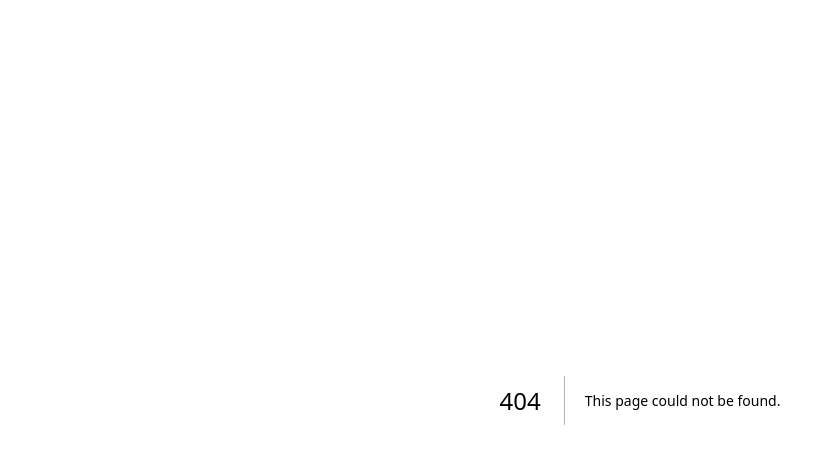
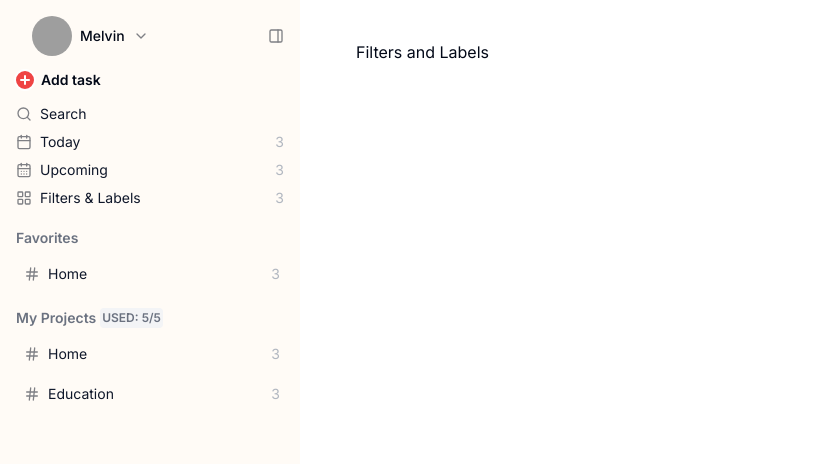
Before and after one commit to mnacfil/todo-list, a Next.js app: page /filters-labels in a window 1280 px wide. Before the commit this address had no page. Shown: the top 464 px of the page, without its empty margins (0-827 px from the left). Built offline with nearby package versions, Linux system fonts and the light colour scheme; grey boxes are pictures that could not be loaded.

Commit message:
create sidebar UI

```diff
--- /dev/null
+++ b/src/app/(main-app)/filters-labels/page.tsx
@@ -0,0 +1,9 @@
+import React from "react";
+
+type Props = {};
+
+const FiltersAndLabels = (props: Props) => {
+  return <div>Filters and Labels</div>;
+};
+
+export default FiltersAndLabels;
--- /dev/null
+++ b/src/components/constants/sidebar.ts
@@ -0,0 +1,40 @@
+import { CalendarDays, Calendar, LayoutGrid, Hash } from "lucide-react";
+
+export const sidebarLinks = [
+  {
+    Icon: Calendar,
+    href: "/today",
+    title: "Today",
+  },
+  {
+    Icon: CalendarDays,
+    href: "/upcoming",
+    title: "Upcoming",
+  },
+  {
+    Icon: LayoutGrid,
+    href: "/filters-labels",
+    title: "Filters & Labels",
+  },
+];
+
+export const favoriteLinks = [
+  {
+    Icon: Hash,
+    href: "/project/home",
+    title: "Home",
+  },
+];
+
+export const projectsLinks = [
+  {
+    Icon: Hash,
+    href: "/project/home",
+    title: "Home",
+  },
+  {
+    Icon: Hash,
+    href: "/project/education",
+    title: "Education",
+  },
+];
--- a/src/components/layout/sidebar/index.tsx
+++ b/src/components/layout/sidebar/index.tsx
@@ -7,9 +7,15 @@ import {
   SheetTitle,
   SheetTrigger,
 } from "@/components/ui/sheet";
-import { PanelRight } from "lucide-react";
+import { CirclePlus, PanelRight, Plus, PlusCircle, Search } from "lucide-react";
 import React from "react";
 import { UserDropdown } from "./user-dropdown";
+import {
+  favoriteLinks,
+  projectsLinks,
+  sidebarLinks,
+} from "@/components/constants/sidebar";
+import Link from "next/link";
 
 type Props = {};
 
@@ -32,6 +38,78 @@ const Sidebar = (props: Props) => {
           </Sheet>
         </div>
       </div>
+      <div className="flex items-center space-x-1 cursor-pointer my-3">
+        <CirclePlus className="w-6 h-6 ml-[-3px] fill-red-500 text-white" />
+        <p className="text-sm font-semibold file:text-red-800">Add task</p>
+      </div>
+      <div className="flex items-center space-x-2 cursor-pointer mb-2">
+        <Search className="w-4 h-4 opacity-50" />
+        <p className="text-primary text-sm">Search</p>
+      </div>
+      <div className="flex flex-col w-full space-y-2">
+        {sidebarLinks.map((link) => {
+          return (
+            <Link
+              key={link.title}
+              href={link.href}
+              className="flex items-center justify-between"
+            >
+              <div className="flex items-center space-x-2">
+                <link.Icon className="w-4 h-4 opacity-50" />
+                <p className="text-primary text-sm">{link.title}</p>
+              </div>
+              <p className="text-muted-foreground/50 text-sm">3</p>
+            </Link>
+          );
+        })}
+      </div>
+
+      <div className="mt-5 space-y-3">
+        <p className="text-sm font-semibold text-gray-500">Favorites</p>
+        <div className="flex flex-col w-full space-y-3">
+          {favoriteLinks.map((link) => {
+            return (
+              <Link
+                key={link.title}
+                href={link.href}
+                className="flex items-center justify-between pl-2 pr-1 py-1 hover:bg-gray-100 rounded-sm"
+              >
+                <div className="flex items-center space-x-2">
+                  <link.Icon className="w-4 h-4 opacity-50" />
+                  <p className="text-primary text-sm">{link.title}</p>
+                </div>
+                <p className="text-muted-foreground/50 text-sm">3</p>
+              </Link>
+            );
+          })}
+        </div>
+      </div>
+
+      <div className="mt-5 space-y-3">
+        <div className="flex items-center space-x-1">
+          <p className="text-sm font-semibold text-gray-500">My Projects</p>
+          <span className="text-xs text-gray-500 p-[2px] bg-gray-100 rounded-sm font-semibold">
+            USED: 5/5
+          </span>
+        </div>
+        <div className="flex flex-col w-full space-y-3">
+          {projectsLinks.map((link) => {
+            return (
+              <Link
+                key={link.title}
+                href={link.href}
+                className="flex items-center justify-between pl-2 pr-1 py-1 hover:bg-gray-100 rounded-sm"
+              >
+                <div className="flex items-center space-x-2">
+                  <link.Icon className="w-4 h-4 opacity-50" />
+                  <p className="text-primary text-sm">{link.title}</p>
+                </div>
+                <p className="text-muted-foreground/50 text-sm">3</p>
+              </Link>
+            );
+          })}
+        </div>
+      </div>
     </>
   );
 };
```
